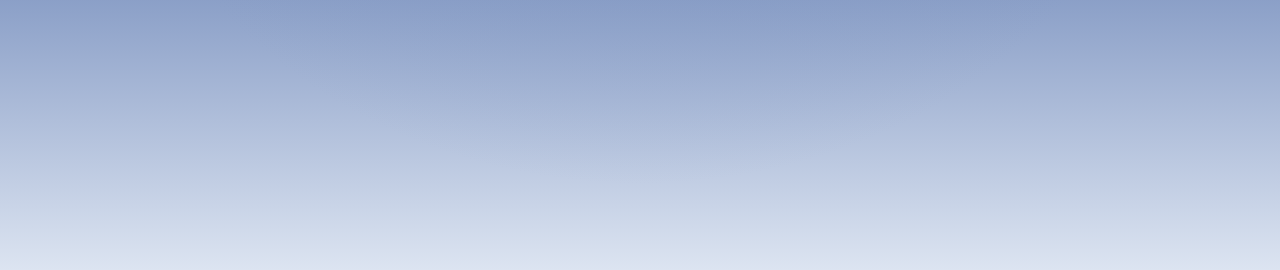
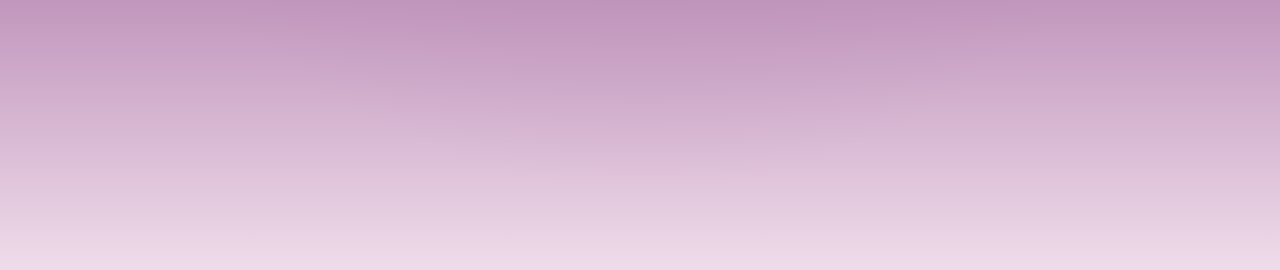
Before and after one commit to velazquezmarquez2008-web/invitacion-luisa, a plain HTML site: page index.html in a window 1280 px wide. Shown: the part 530-800 px from the top of the page. Drawn offline with nearby package versions, Linux system fonts and the light colour scheme; a web font is replaced by a local one.

Commit message:
index.html

```diff
--- a/index.html
+++ b/index.html
@@ -10,9 +10,9 @@
 <script src="https://cdnjs.cloudflare.com/ajax/libs/tone/14.7.58/Tone.js"></script>
 <style>
   :root{
-    --plumbago:#7C93C0;
-    --plumbago-deep:#3F5476;
-    --plumbago-pale:#DCE4F1;
+    --plumbago:#B98AB5;
+    --plumbago-deep:#6E3F63;
+    --plumbago-pale:#EFDCEA;
     --cream:#FBF8F3;
     --cream-2:#F3EEE4;
     --gold:#B08D3F;
@@ -34,7 +34,7 @@
   /* ---------- ENTRY OVERLAY ---------- */
   #entry{
     position:fixed; inset:0; z-index:100;
-    background:radial-gradient(ellipse at 50% 30%, rgba(124,147,192,0.5), transparent 60%), linear-gradient(180deg, #3F5476, #7C93C0 60%, #DCE4F1);
+    background:radial-gradient(ellipse at 50% 30%, rgba(185,138,181,0.5), transparent 60%), linear-gradient(180deg, #6E3F63, #B98AB5 60%, #EFDCEA);
     display:flex; flex-direction:column; align-items:center; justify-content:center; gap:22px;
     color:var(--cream); text-align:center; padding:24px;
     transition:opacity 0.9s ease, visibility 0.9s ease;
@@ -89,7 +89,7 @@
   /* ---------- HERO ---------- */
   #hero{
     background:
-      radial-gradient(ellipse at 50% 20%, rgba(124,147,192,0.35), transparent 60%),
+      radial-gradient(ellipse at 50% 20%, rgba(185,138,181,0.35), transparent 60%),
       linear-gradient(180deg, var(--plumbago-deep) 0%, var(--plumbago) 45%, var(--plumbago-pale) 100%);
     color:var(--cream);
     min-height:100svh;
```
